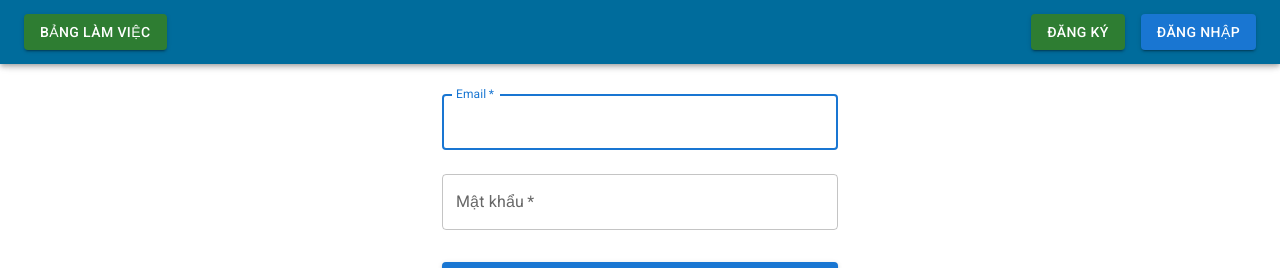
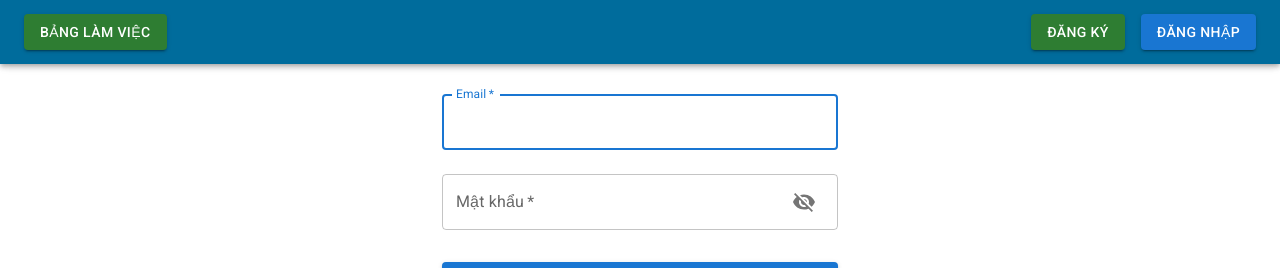
Before and after one commit to maidat0088/ChatBanHangFE, a React (Create React App) app: page /login in a window 1280 px wide. Shown: the top 268 px of the page. Built offline with nearby package versions, Linux system fonts and the light colour scheme; no server answers; a web font is replaced by a local one.

Commit message:
Add hide password

```diff
--- a/src/pages/SignIn.jsx
+++ b/src/pages/SignIn.jsx
@@ -13,10 +13,17 @@ import { saveToStorage } from "../utils/storage";
 import { useDispatch } from "react-redux";
 import { currentUserActions } from "../redux/store";
 import UserLayout from "../layouts/UserLayout";
+import { IconButton, InputAdornment } from '@mui/material';
+import VisibilityIcon from '@mui/icons-material/Visibility';
+import VisibilityOffIcon from '@mui/icons-material/VisibilityOff';
 
 export default function SignIn() {
   const dispatch = useDispatch();
   const navigate = useNavigate();
+
+  const [showPassword, setShowPassword] = React.useState(false);
+  const handleClickShowPassword = () => setShowPassword(!showPassword);
+
   const loginUser = async function (data) {
     try {
       const response = await axios({
@@ -82,9 +89,18 @@ export default function SignIn() {
               fullWidth
               name="password"
               label="Mật khẩu"
-              type="password"
+              type={showPassword ? "text" : "password"}
               id="password"
               autoComplete="current-password"
+              InputProps={{
+                endAdornment: (
+                  <InputAdornment id="ok" position="end">
+                    <IconButton onClick={handleClickShowPassword}>
+                      {showPassword ? <VisibilityIcon /> : <VisibilityOffIcon />}
+                    </IconButton>
+                  </InputAdornment>
+                )
+              }}
             />
 
             <Button
```
